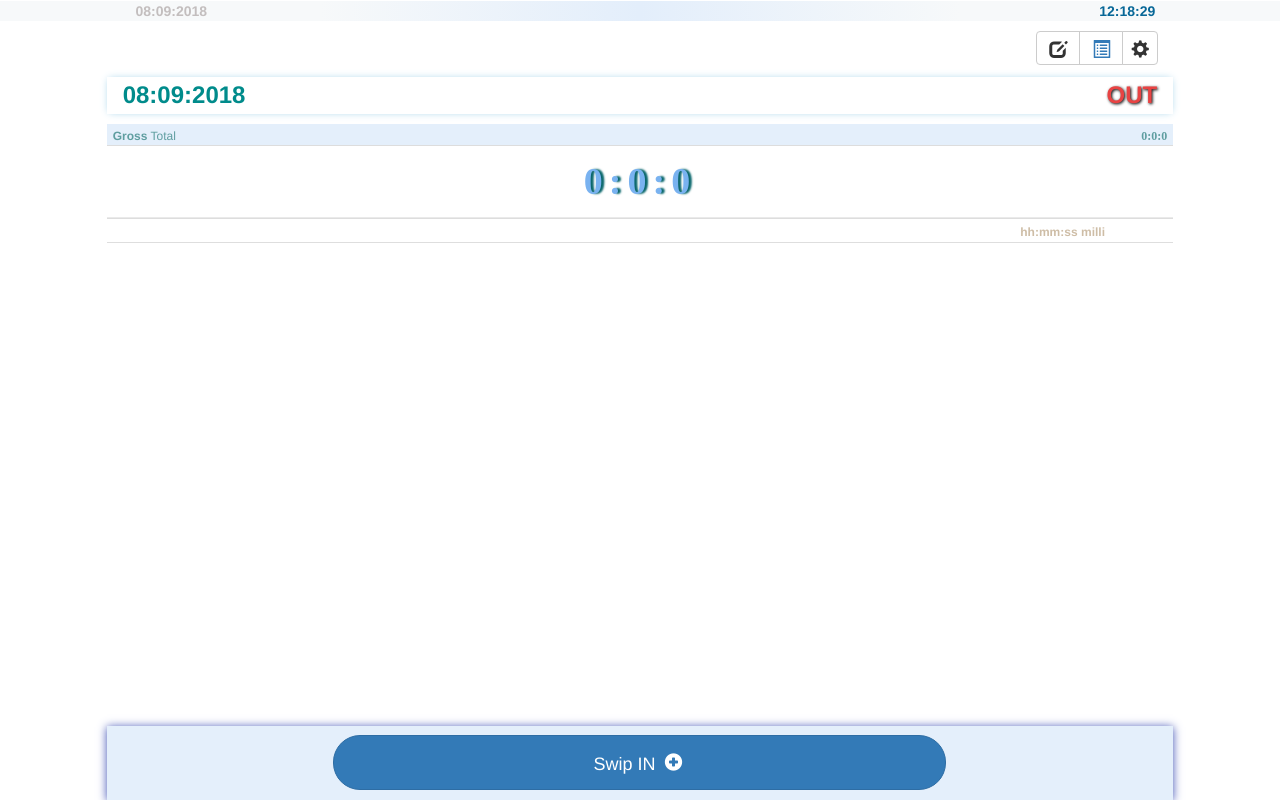
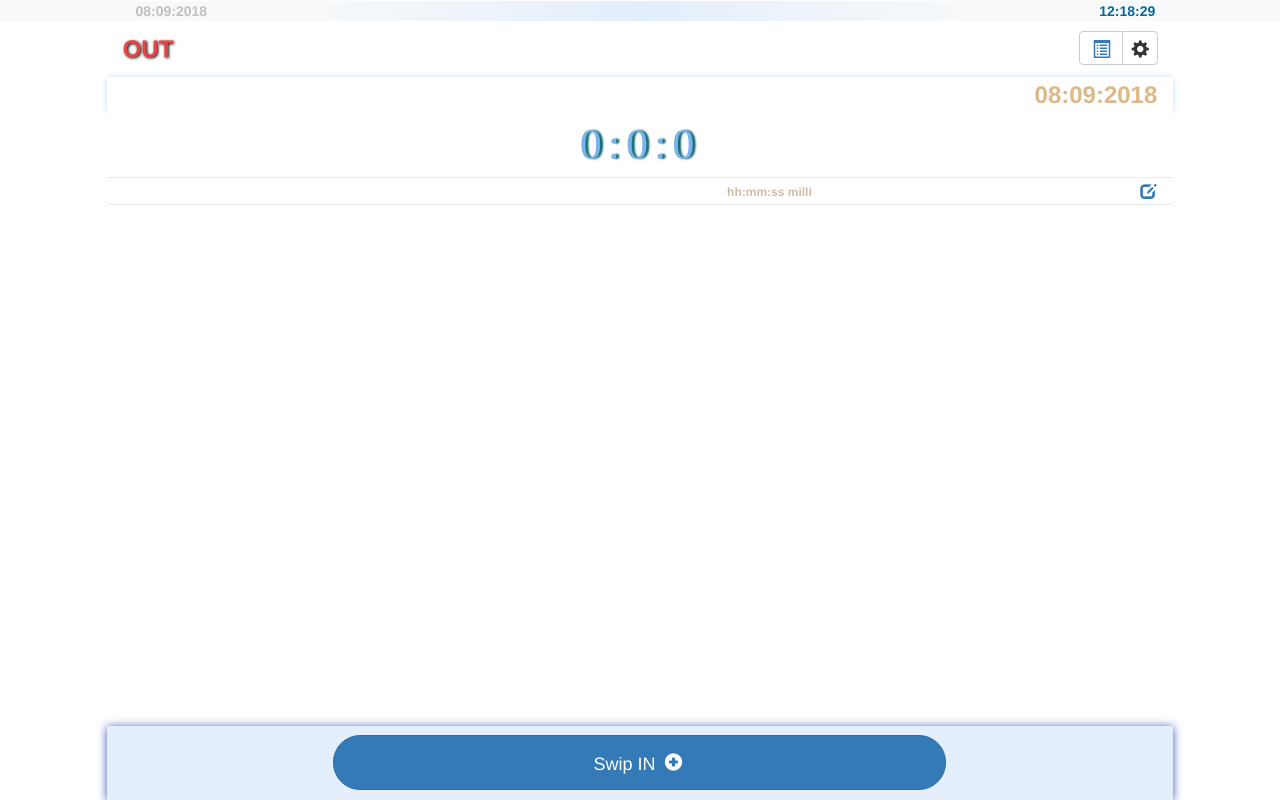
Before and after one commit to softvars/timer, a plain HTML site: page index.html in a window 1280 px wide. Drawn offline with Linux system fonts and the light colour scheme.

Commit message:
Date entried header, clear all UI improvement.

```diff
--- a/css/app.css
+++ b/css/app.css
@@ -83,12 +83,13 @@ button#settings {
 } */
 
 .tabletime-wrapper {
-  margin-top: 10px;
+  /* margin-top: 10px; */
 }
 
+.menu-wrapper .alert,
 .status-info .alert {
+  /* color: #97cce6; */
   padding: 0;
-  /* color: #97cce6; */
   color: #008b8b;
   margin-bottom: 1px;
   font-size: x-large;
@@ -153,6 +154,7 @@ button#settings {
   /* margin-bottom: -2px;
   margin-top: 10px; */
   /* margin-bottom: 7px; */
+  padding-right: 11px;
 }
 .last-row.edit-start {
     margin-bottom: 45px;
@@ -174,6 +176,7 @@ button#settings {
     /* padding: 5px; */
     vertical-align: middle;
     font-size: 15px;
+    border: 0;
 }
 
 .inTimeRow {
@@ -189,11 +192,12 @@ button#settings {
     font-family: fantasy;
     color: #e4effb;
     text-shadow: 0 0 7px #08666b; */
-    font-size: 38px;
+    font-size: 44px;
     font-family: serif;
     color: #79b2f0;
     text-shadow: 3px 0px 2px #08666b;
     letter-spacing: 6px;
+    font-weight: 500;
 }
 
 .filo-total .time-diff,
@@ -239,6 +243,7 @@ td .time-diff-mi {
 
 .user-state{
   text-shadow: 1px 1px 3px #000000;
+  position: absolute;
 }
 .user-state.in{
   color: #4ee943;
@@ -263,6 +268,11 @@ td .time-diff-mi {
   /* background-color: #d6e9ea; */
   /* background-color: #ecf6f7; */
   box-shadow: 0px 0px 8px -2px #97cce6;
+  text-align: right;
+
+}
+span#entryDate {
+    color: burlywood;
 }
 strong.pull-right {
   width: 51px;
@@ -289,6 +299,9 @@ span.checkbox-wrapper input {
   background-color: #eff3f2;
 }
 
+.entryHeader{
+  text-align: right;
+}
 .entryHeader span{
   font-size: 12px;
 }
@@ -298,9 +311,11 @@ span.checkbox-wrapper input {
 }
 
 .table>tbody>tr.entryHeader>td {
-  padding: 1px 6px 1px 0;
+  padding: 1px 6px 2px 0;
   color: #cebda6;
   font-weight: bold;
+  min-width: 102px;
+  border-top: 0;
 }
 .main-container-wrapper.bg2 .table>tbody>tr.entryHeader>td {
   color: #c3ae92;
@@ -366,6 +381,7 @@ body.is-edit #tableTimeDiv {
 
 .actual-total td.time-diff {
     text-align: center;
+    padding: 0;
     /* box-shadow: 0px 0px 6px 1px #54b5c587; */
 }
 #tabletimeTotal .filo-total,
@@ -377,10 +393,11 @@ body.is-edit #tableTimeDiv {
 
 .btn-clear-entries:hover {
     text-decoration: none;
+    color: #a00f0f
 }
 .btn-clear-entries {
-    float: right;
-    color: #a00f0f;
+    /* float: right; */
+    color: #ce7777;
     font-size: 13px;
     text-decoration: none;
     font-weight: 800;
@@ -392,7 +409,22 @@ body.is-edit #tableTimeDiv {
     padding: 0;
     text-align: left;
 }
-
 #tabletime td.text-right {
     width: 102px;
 }
+.entries-header {
+    margin: 0;
+    border-bottom: 1px solid #eaeaea;
+}
+.edit-entries {
+    text-align: right;
+}
+.entries-edit-wrapper .edit {
+    line-height: 19px;
+    padding-right: 11px;
+}
+.entries-edit-wrapper .edit span {
+    font-size: 16px;
+    color: #337ab7;
+    margin-bottom: 3px;
+}
--- a/index.html
+++ b/index.html
@@ -40,6 +40,9 @@
                 <div class="col-xs-12 col-md-10 col-md-offset-1">
                     <div class="row toolbar-wraper">
                       <div class="col-xs-4 text-left menu-wrapper">
+                        <div class="alert" role="alert">
+                            <strong><span class="user-state out">OUT</span></strong>
+                        </div>
                         <div class="btn-group menu" role="group" aria-label="...">
                           <button type="button" id="homeview" class="btn btn-default toolbar homeview enabled">
                             <span class="glyphicon glyphicon-home"></span>
@@ -51,9 +54,9 @@
                       </div>
                       <div class="col-xs-8 text-right tools-wrapper">
                         <div class="btn-group tools" role="group" aria-label="...">
-                          <button type="button" id="edit" class="btn btn-default toolbar edit enabled">
+                          <!-- <button type="button" id="edit" class="btn btn-default toolbar edit enabled">
                               <span class="glyphicon glyphicon-edit"></span>
-                          </button>
+                          </button> -->
                           <button type="button" id="dateList" class="btn btn-default toolbar dateList enabled">
                               <a href="#list" class="toolbar"><span class="glyphicon glyphicon-list-alt"></span></a>
                           </button>
@@ -105,8 +108,8 @@
                       <div class="row status-info text-center">
                         <div class="col-xs-12 status-info-bar">
                           <div class="alert clearfix" role="alert">
-                            <strong class="pull-left"><span id="entryDate"></span></strong>
-                            <strong class="pull-right"><span class="user-state out">OUT</span></strong>
+                            <strong class=""><span id="entryDate"></span></strong>
+                            <!-- <strong class="pull-right"><span class="user-state out">OUT</span></strong> -->
                           </div>
                         </div>
                       </div>
@@ -117,9 +120,32 @@
                                   <tr class="success"></tr>
                                 </table>
                             </div>
+                            <div class="row">
+                                <table class="table entries-header">
+                                    <tr class="entryHeader">
+                                        <td></td>
+                                        <td class="entryHeaderMilli text-align-right">
+                                            <span>hh:mm:ss milli</span>
+                                        </td>
+                                        <td class="edit-entries">
+                                            <div class="entries-edit-wrapper">
+                                                <!-- <button type="button" id="edit" class="btn btn-default toolbar edit enabled"> -->
+                                                <div id="edit" class="toolbar edit enabled">
+                                                    <span class="glyphicon glyphicon-edit"></span>
+                                                </div>
+                                            </div>
+                                            <div class="clear-entries">
+                                                <button type="button" class="btn btn-link btn-sm  btn-clear-entries">
+                                                    <span>Delete All</span>
+                                                </button>
+                                            </div>
+                                        </td>
+                                    </tr>
+                                </table>
+                            </div>
                             <div class="row" id="tableTimeDiv">
                                 <table class="table" id="tabletime">
-                                <tr class="success"></tr>
+                                    <tr class="success"></tr>
                                 </table>
                             </div>
                         </div>
--- a/js/main.js
+++ b/js/main.js
@@ -98,16 +98,16 @@ function renderTimes(lbl, val) {
     var _total = getTimeFromTSDiff(total, true);
     var _ntotal = getTimeFromTSDiff(ntotal, true);
     var _n2total = getTimeFromTSDiff(n2total, true);
-    _rows2.push('<tr class="filo-total"><td><strong>Gross</strong> Total</td><td class="time-diff"><strong>'+ _total.m +'</strong></td></tr>');
+    /* _rows2.push('<tr class="filo-total"><td><strong>Gross</strong> Total</td><td class="time-diff"><strong>'+ _total.m +'</strong></td></tr>'); */
     _rows2.push('<tr class="actual-total"><td colspan="2" class="time-diff"><strong>'+ ( n2total === ntotal ? _n2total.m : _ntotal.m )+'</strong></td></tr>');
-    _rows.push('<tr class="entryHeader"><td></td><td class="entryHeaderMilli text-align-right"><span>hh:mm:ss milli</span></td><td><div class="clear-entries"><button type="button" class="btn btn-link btn-sm  btn-clear-entries"><span>Clear All</span></button></div></td></tr>');
+    /* _rows.push('<tr class="entryHeader"><td></td><td class="entryHeaderMilli text-align-right"><span>hh:mm:ss milli</span></td><td><div class="clear-entries"><button type="button" class="btn btn-link btn-sm  btn-clear-entries"><span>Clear All</span></button></div></td></tr>'); */
     /* class="text-align-right"><span>IN / OUT</span> */
     storageHelper.set(userCurrentDate, ins);
     storageHelper.set(KEY_TOTAL_TIME, total);
 
     var htmlStrTotal = _rows2.join('');
     $('#tabletimeTotal').html(htmlStrTotal);
-    var htmlStr = _rows.join('') + rows.join('');
+    var htmlStr = /* _rows.join('') +  */rows.join('');
     $('#tabletime').html(htmlStr);
     if(isEntries) {
         var isEdit = $("body").data("is-edit");
@@ -127,7 +127,7 @@ function renderTimes(lbl, val) {
 
     var tableTimeDiv = document.getElementById('tableTimeDiv');
     var tableTime = document.getElementById('tabletime');
-    tableTimeDiv.scrollTop = tableTime.offsetHeight
+    tableTimeDiv.scrollTop = tableTime.offsetHeight;
 }
 
 var renderTime = getRenderTime({
@@ -277,8 +277,8 @@ $('.setting-app-data').on("click", ".toolbar.app-data-import", function(e) {
     });
 });
 
-$('.toolbar-wraper').off("click");
-$('.toolbar-wraper').on("click", "button.edit.enabled", function(e) {
+$('.entries-edit-wrapper').off("click");
+$('.entries-edit-wrapper').on("click", ".edit.enabled", function(e) {
     var ins = getEntries();
     var isEntries = ins && ins.length;
     if(isEntries) {
@@ -310,7 +310,7 @@ $(".confirm-edit").on("click", "button", function(){
     $('.toolbar.edit, .option-swip-wrapper').show();
     $(".clear-entries, .confirm-edit, button.btn-remove-entry").hide();
     $("body").removeClass("is-edit").data("is-edit", false);
-    $('.toolbar.button.edit').removeClass('active');
+    $('.toolbar.edit').removeClass('active');
     $(".option-swip button").removeClass('disabled');
     $(".option-swip button").addClass('enabled');
     $(".tools .toolbar").addClass('enabled');
@@ -372,7 +372,7 @@ function toggleMenu(){
     setDateListCheckBox(false);
     $('.homeview').hide();
     $('.main-container-wrapper').removeClass('bg2');
-    $('.status-info .user-state').removeClass('nocolor');
+    $('span.user-state').removeClass('nocolor');
     $('.toolbar.edit, .toolbar.dateList, .toolbar.goback, .toolbar.edit-list, .toolbar.dropdown-toggle').toggle();
     //toggleDateListEditIcon();
 }
@@ -383,7 +383,7 @@ function toggleHomeView(){
     $('.option-swip, .setting-mode').css('display', isToday ? 'block' : 'none');
     $('.main-container-wrapper').toggleClass('bg2', !isToday);
     $('.main-container-wrapper').toggleClass('bg2', !isToday);
-    $('.status-info .user-state').toggleClass('nocolor', !isToday);
+    $('span.user-state').toggleClass('nocolor', !isToday);
     toggleDateListEditIcon(true);
     var mode = storageHelper.get(KEY_UC_SETTINGS_MODE);
     if (mode === MODE_FLEX) {
@@ -556,8 +556,8 @@ function day_init() {
 
 function setUserStateText(state){
     if (state) {
-        $('.status-info span.user-state').removeClass('in out').addClass(state.toLowerCase());
-        $('.status-info span.user-state').get(0).innerText = state;
+        $('span.user-state').removeClass('in out').addClass(state.toLowerCase());
+        $('span.user-state').get(0).innerText = state;
     }
 }
 
--- a/js/temp.txt
+++ b/js/temp.txt
@@ -11,6 +11,8 @@
     - to delete/ remove all the app data.
 - Add nxt prev buttons to navigate dates (date list will be used for edit)
 - Add help for export import
+
+- Popup to show different times
 -------------------------
 
 ## Affilitated ##
```
